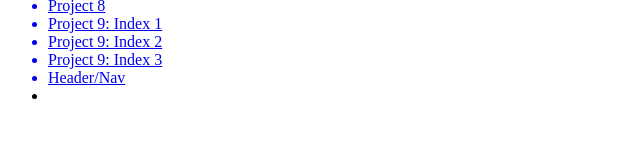
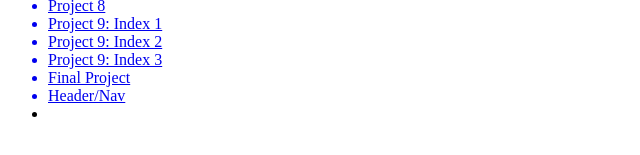
Before and after one commit to AndreDNA/AndreDNA.github.io, a plain HTML site: page index.html in a window 1280 px wide. Shown: the part 209-364 px from the top of the page, without its empty margins (0-640 px from the left). Drawn offline with Linux system fonts and the light colour scheme.

Commit message:
Update index.html

```diff
--- a/index.html
+++ b/index.html
@@ -23,6 +23,7 @@
       <a href="project9/index1.html"><li>Project 9: Index 1</li></a>
       <a href="project9/index2.html"><li>Project 9: Index 2</li></a>
       <a href="project9/index3.html"><li>Project 9: Index 3</li></a>
+      <a href="finalproject/FinalProject.html"><li>Final Project</li></a>
       <a href="headernav/headernav.html"><li>Header/Nav<li></a>
     </ul>
 
```
